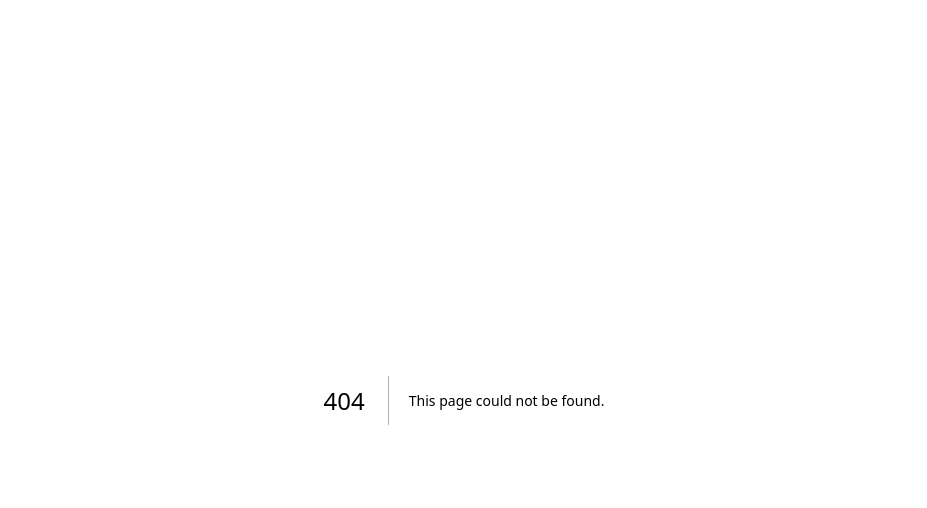
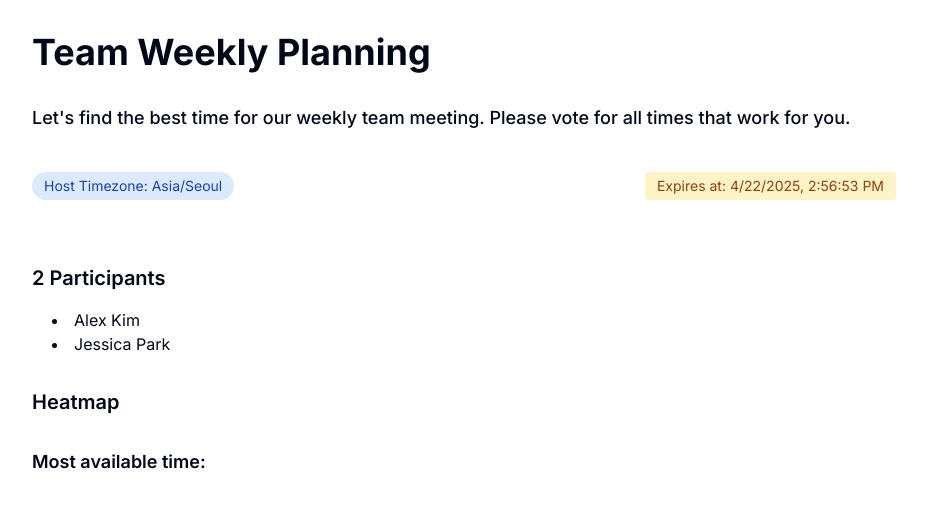
Before and after one commit to Tae-uni/syncup, a Next.js app in the folder client/: page /sync/1 in a window 1280 px wide. Before the commit this address had no page. Shown: the top 508 px of the page, without its empty margins (176-1103 px from the left). Built offline with nearby package versions, Linux system fonts and the light colour scheme.

Commit message:
:sparkles: (client) scaffold SyncView page structure and initial layout

```diff
--- a/client/src/app/page.tsx
+++ b/client/src/app/page.tsx
@@ -9,9 +9,9 @@ export default function Home() {
         Quickly sync schedule with your group - all in just a few second!
       </p>
 
-      <Link href="/" className="mt-20">
+      <Link href="/sync" className="mt-20">
         <Button variant={"default"} className="mt-20">
-          Create a new meeting
+          Create a new sync
         </Button>
       </Link>
     </main>
--- /dev/null
+++ b/client/src/app/sync/[id]/page.tsx
@@ -0,0 +1,185 @@
+"use client";
+
+import { useEffect, useState } from "react";
+import { useParams } from "next/navigation";
+
+import { Skeleton } from "@/components/ui/skeleton";
+import { Button } from "@/components/ui/button";
+import { SyncData } from "@/types/sync";
+import { getSync } from "../syncApi";
+
+export default function SyncView() {
+  const params = useParams();
+
+  // const id = params.id as string;
+
+  // const [loading, setLoading] = useState(true);
+  // const [syncData, setSyncData] = useState<SyncData | null>(null);
+  // const [error, setError] = useState<string | null>(null);
+
+  // useEffect(() => {
+  //   async function loadSync() {
+  //     setLoading(true);
+  //     try {
+  //       const result = await getSync(id);
+  //       if (result.success) {
+  //         setSyncData(result.data ?? null);
+  //       } else {
+  //         setError(result.error || "Failed to load sync data");
+  //       }
+  //     } catch (error) {
+  //       setError("An unexpected error occurred");
+  //       console.error(error)
+  //     } finally {
+  //       setLoading(false);
+  //     }
+  //   }
+
+  //   if (id) {
+  //     loadSync();
+  //   }
+  // }, [id]);
+
+  // if (loading) {
+  //   return <LoadingSkeleton />;
+  // }
+
+  // if (error) {
+  //   return <ErrorDisplay message={error} />;
+  // }
+
+  // if (!syncData) {
+  //   return <ErrorDisplay message="Sync not found" />
+  // }
+
+  const syncData: SyncData = {
+    id: "mock-id-1",
+    title: "Team Weekly Planning",
+    description: "Let's find the best time for our weekly team meeting. Please vote for all times that work for you.",
+    timeZone: "Asia/Seoul",
+    expiresAt: new Date(Date.now() + 7 * 24 * 60 * 60 * 1000).toISOString(),
+    createdAt: new Date().toISOString(),
+    timeOptions: [
+      {
+        id: "to1",
+        syncId: "mock-id-1",
+        date: "2023-08-10",
+        startTime: "09:00:00",
+        endTime: "10:00:00",
+        createdByParticipantId: null,
+        createdAt: new Date().toISOString(),
+        votes: [
+          { id: "v1", participantId: "p1", timeOptionId: "to1", createdAt: new Date().toISOString() },
+          { id: "v2", participantId: "p2", timeOptionId: "to1", createdAt: new Date().toISOString() },
+          { id: "v3", participantId: "p3", timeOptionId: "to1", createdAt: new Date().toISOString() }
+        ]
+      },
+      {
+        id: "to2",
+        syncId: "mock-id-1",
+        date: "2023-08-11",
+        startTime: "14:00:00",
+        endTime: "15:00:00",
+        createdByParticipantId: null,
+        createdAt: new Date().toISOString(),
+        votes: [
+          { id: "v4", participantId: "p1", timeOptionId: "to2", createdAt: new Date().toISOString() },
+          { id: "v5", participantId: "p4", timeOptionId: "to2", createdAt: new Date().toISOString() }
+        ]
+      },
+    ],
+    participants: [
+      {
+        id: "p1",
+        name: "Alex Kim",
+        syncId: "mock-id-1",
+        createdAt: new Date().toISOString(),
+        votes: [],
+        TimeOption: []
+      },
+      {
+        id: "p2",
+        name: "Jessica Park",
+        syncId: "mock-id-1",
+        createdAt: new Date().toISOString(),
+        votes: [],
+        TimeOption: []
+      },
+    ]
+  };
+
+  type ParticipantNameOnly = Pick<SyncData['participants'][number], 'name'>;
+  const participantNames: ParticipantNameOnly[] = syncData.participants.map(p => ({ name: p.name }))
+
+  return (
+    <main>
+      <header className="container mx-auto px-4 py-8 max-w-4xl">
+        <h1 className="text-4xl font-bold mb-8">{syncData.title}</h1>
+        {syncData.description && (
+          <h2 className="text-lg font-medium mb-4">{syncData.description}</h2>
+        )}
+        <div className="mt-10 flex justify-between">
+          <div className="bg-blue-100 text-blue-800 px-3 py-1 rounded-full text-sm">
+            Host Timezone: {syncData.timeZone}
+          </div>
+          {syncData.expiresAt && (
+            <div className="bg-amber-100 text-amber-800 px-3 py-1 rounded-sm text-sm">
+              Expires at: {new Date(syncData.expiresAt).toLocaleString()}
+            </div>
+          )}
+        </div>
+      </header>
+
+      <section className="container mx-auto px-4 py-8 max-w-4xl">
+        <section className="mb-8">
+          <h2 className="text-xl font-semibold mb-4">{syncData.participants.length} Participants</h2>
+          <ul className="list-disc list-inside pl-5">
+            {participantNames.map((p) => (
+              <li key={p.name}>{p.name}</li>
+            ))}
+          </ul>
+        </section>
+
+        <section className="mb-8">
+          <h2 className="text-xl font-semibold mb-4">Heatmap</h2>
+          {/* TODO:Heatmap component */}
+        </section>
+        <section>
+          <h2 className="text-lg font-semibold mb-4">
+            Most available time:
+            {/* TODO: Show the most available time */}
+          </h2>
+        </section>
+      </section>
+
+      <section>
+        {/* TODO: Share link button */}
+      </section>
+    </main>
+  )
+}
+
+function LoadingSkeleton() {
+  return (
+    <div className="container mx-auto px-4 py-8 max-w-4xl">
+      <Skeleton className="h-10 w-3/4 mb-4" />
+      <Skeleton className="h-20 w-full mb-8" />
+      <Skeleton className="h-60 w-full mb-8" />
+      <Skeleton className="h-40 w-full" />
+    </div>
+  );
+}
+
+function ErrorDisplay({ message }: { message: string }) {
+  return (
+    <div className="container mx-auto px-4 py-8 max-w-4xl text-center">
+      <div className="bg-red-50 border border-red-20 text-red-700 px-4 py-8 rounded-md">
+        <h2 className="text-xl font-bold mb-2">Error</h2>
+        <p>{message}</p>
+        <Button variant="outline" className="mt-4" onClick={() => window.history.back()}>
+          Go Back
+        </Button>
+      </div>
+    </div>
+  );
+}
--- a/client/src/app/sync/syncApi.ts
+++ b/client/src/app/sync/syncApi.ts
@@ -1,4 +1,4 @@
-import { CreateSyncFormData, SyncData } from "@/types/Sync";
+import { CreateSyncFormData, SyncData } from "@/types/sync";
 
 export async function createSync(formData: CreateSyncFormData) {
   try {
--- /dev/null
+++ b/client/src/components/ui/skeleton.tsx
@@ -0,0 +1,15 @@
+import { cn } from "@/lib/utils"
+
+function Skeleton({
+  className,
+  ...props
+}: React.HTMLAttributes<HTMLDivElement>) {
+  return (
+    <div
+      className={cn("animate-pulse rounded-md bg-primary/10", className)}
+      {...props}
+    />
+  )
+}
+
+export { Skeleton }
```
